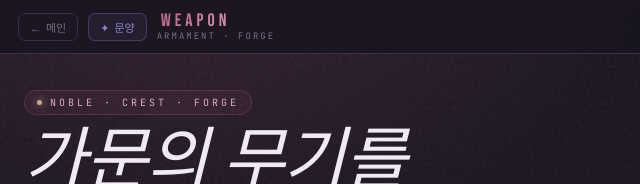
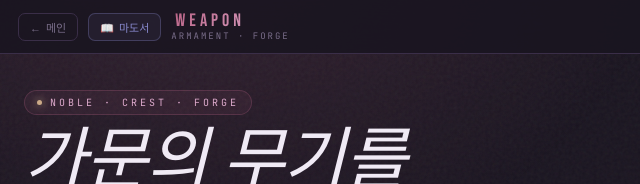
Before and after one commit to Yuki0117-S2/image_forge, an Electron app: page weapon.html in a window 1280 px wide. Shown: the top 184 px of the page, 0-640 px from the left. Drawn offline with nearby package versions, Linux system fonts and the light colour scheme.

Commit message:
Add files via upload

```diff
--- a/weapon.html
+++ b/weapon.html
@@ -423,7 +423,7 @@
      ═══════════════════════════════════════════════════ -->
 <header class="header">
   <a href="forge.html" class="back-link">← <span class="btn-label">메인</span></a>
-  <a href="sigil.html" class="sibling-link">✦ <span class="btn-label">문양</span></a>
+  <a href="tome.html" class="sibling-link">📖 <span class="btn-label">마도서</span></a>
   <div>
     <div class="header-logo">WEAPON</div>
     <div class="header-sub">ARMAMENT · FORGE</div>
```
Also changed, not shown: sigil.html (+1 -1 lines), tome.html (+1 -1 lines).
